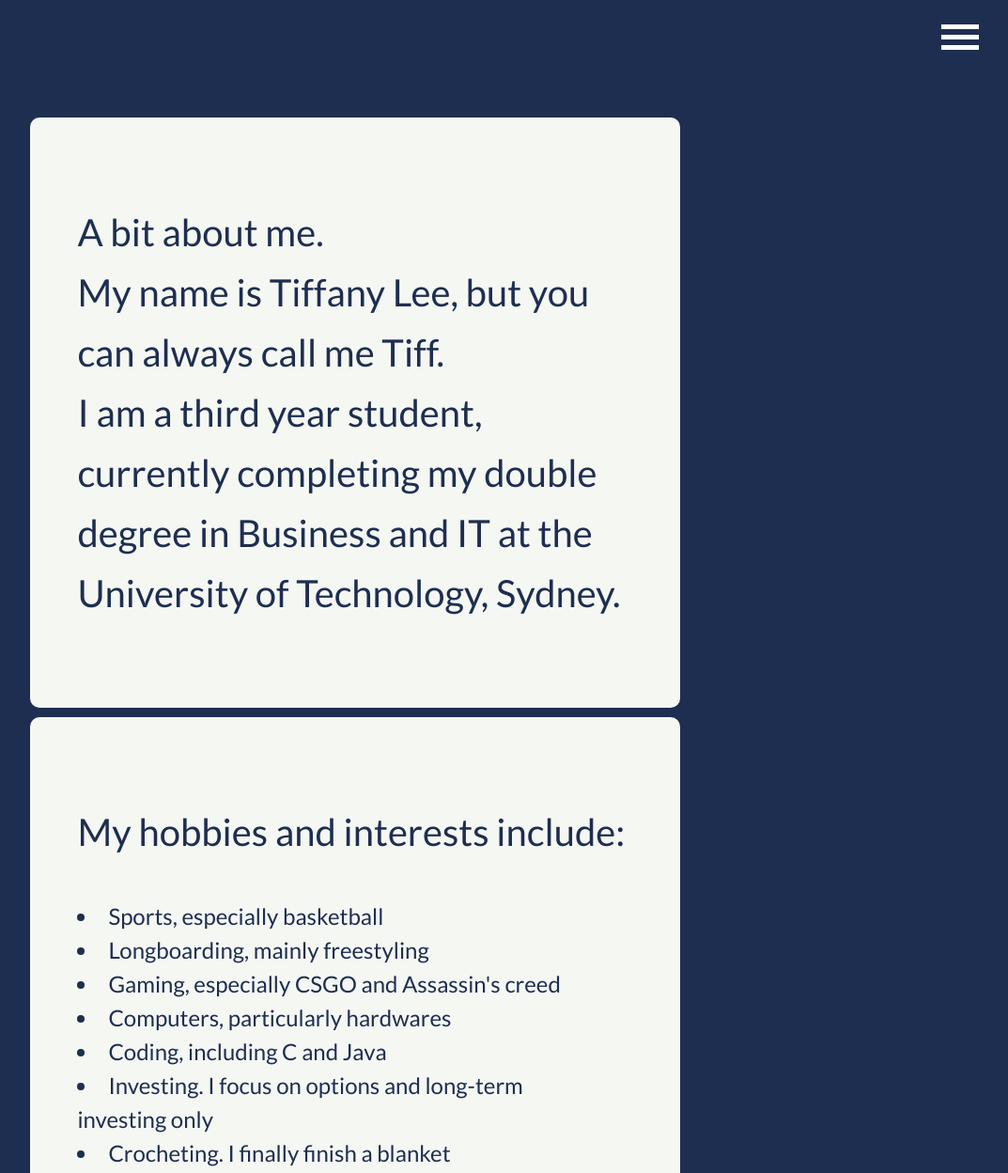
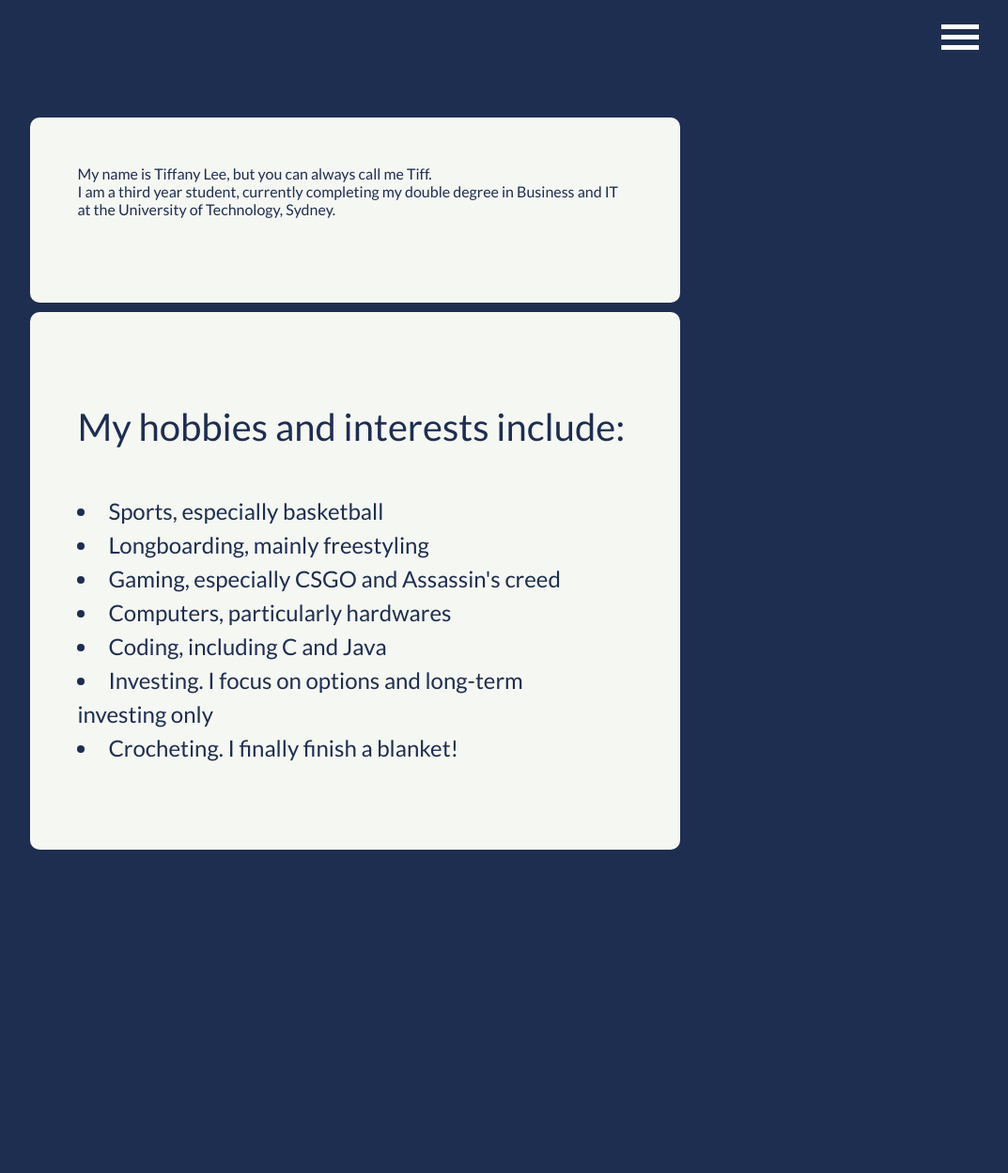
Before and after one commit to teefhub/teefhub.github.io, a plain HTML site: page about.html in a window 1280 px wide. Shown: the top 1248 px of the page at 94% size, without its empty margins (198-1271 px from the left). After the commit the page ends 909 px from the top, so only its background shows below. Drawn offline with nearby package versions, Linux system fonts and the light colour scheme.

Commit message:
Update about.html

```diff
--- a/about.html
+++ b/about.html
@@ -31,7 +31,6 @@
 		</div>
 		<div class="container fd-r">
 			<div class="card">
-					<p>A bit about me. <br>
 				My name is Tiffany Lee, but you can always call me Tiff. <br> I am a third year student, currently completing my double degree in Business and IT at the University of Technology, Sydney. <br>
 				</p>
 			</div>
@@ -43,7 +42,7 @@
 						<li>Computers, particularly hardwares</li>
 						<li>Coding, including C and Java</li>
             <li>Investing. I focus on options and long-term investing only</li>
-            <li>Crocheting. I finally finish a blanket</li>
+            <li>Crocheting. I finally finish a blanket!</li>
           </p>
 				</div>
 				</div>
```
